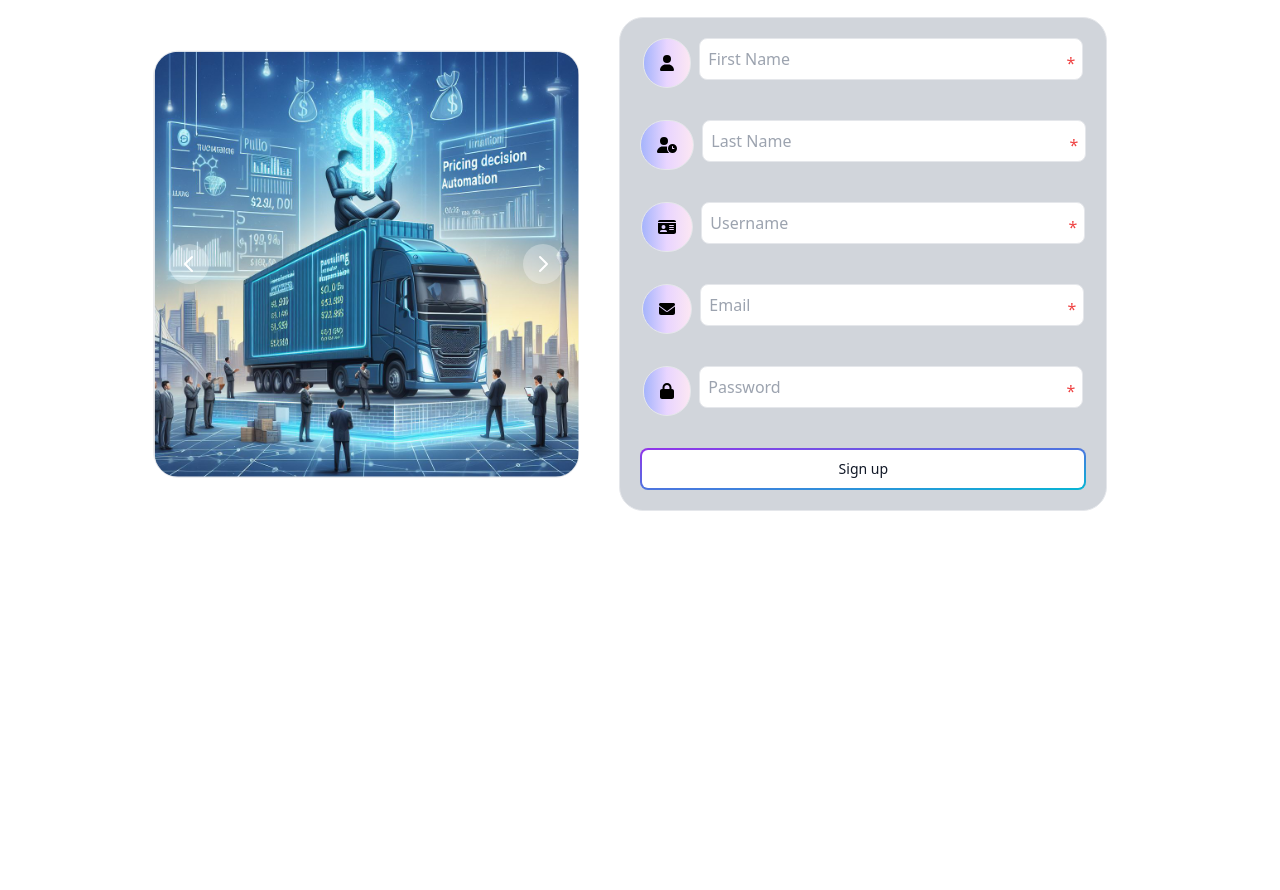
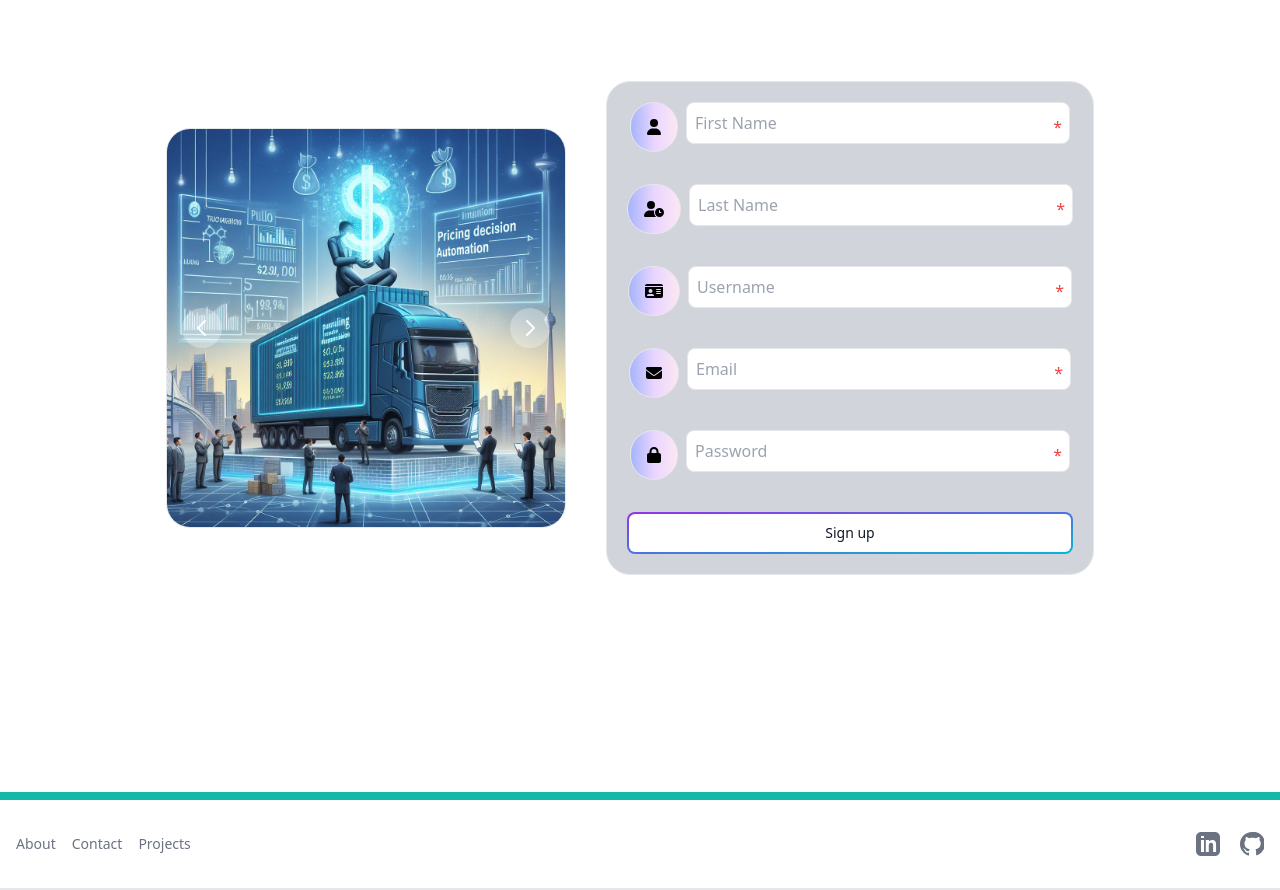
Before and after one commit to sumitsharnov/BlogBlog, a React (Vite) app in the folder client/: page /sign-up in a window 1280 px wide. Shown: the part 200-1090 px from the top of the page. Before the commit the page ends 848 px from the top, so only its background shows below. Built offline with nearby package versions, Linux system fonts and the light colour scheme.

Commit message:
Footer Done Sliding Effect using CSS

```diff
--- a/client/src/App.jsx
+++ b/client/src/App.jsx
@@ -1,27 +1,33 @@
 import { BrowserRouter, Routes, Route } from "react-router-dom";
 import Dashboard from "./pages/Dashboard";
 import Home from "./pages/Home";
+import FooterComponent from "./components/Footer";
 import SignIn from "./pages/SignIn";
 import SignUp from "./pages/SignUp";
 import Projects from "./pages/Projects";
 import About from "./pages/About";
 import Header from "./components/Header";
 import { Provider } from "react-redux";
-import store from "./redux/store"; // Import your Redux store
+import store from "./redux/store";
 
 export default function App() {
   return (
     <Provider store={store}>
       <BrowserRouter>
+        <div className="min-h-screen flex flex-col">
           <Header />
+          <div className="flex-grow">
             <Routes>
               <Route path="/" element={<Home />} />
               <Route path="/about" element={<About />} />
               <Route path="/sign-in" element={<SignIn />} />
-          <Route path="sign-up" element={<SignUp />} />
-          <Route path="dashboard" element={<Dashboard />} />
-          <Route path="projects" element={<Projects />} />
+              <Route path="/sign-up" element={<SignUp />} />
+              <Route path="/dashboard" element={<Dashboard />} />
+              <Route path="/projects" element={<Projects />} />
             </Routes>
+          </div>
+          <FooterComponent />
+        </div>
       </BrowserRouter>
     </Provider>
   );
--- /dev/null
+++ b/client/src/components/Footer.jsx
@@ -0,0 +1,69 @@
+const FooterComponent = () => {
+  return (
+    <footer className="w-full bg-white dark:bg-gray-900 border-b-2 mt-10 border-t-8 border-t-teal-500">
+      <div className="mx-auto max-w-screen-xl p-4 py-6 lg:py-8">
+        <div className="sm:flex sm:items-center sm:justify-between">
+          <div className="flex justify-center items-center space-x-4 mb-4 sm:mb-0">
+            <a
+              href="#"
+              className="flex items-center text-sm text-gray-500 hover:text-gray-900 dark:hover:text-white hover:underline"
+            >
+              <span className="sr-only">About</span>
+              About
+            </a>
+            <a
+              href="#"
+              className="flex items-center text-sm text-gray-500 hover:text-gray-900 dark:hover:text-white hover:underline"
+            >
+              <span className="sr-only">Contact</span>
+              Contact
+            </a>
+            <a
+              href="#"
+              className="flex items-center text-sm text-gray-500 hover:text-gray-900 dark:hover:text-white hover:underline"
+            >
+              <span className="sr-only">Projects</span>
+              Projects
+            </a>
+          </div>
+          <div className="flex justify-center">
+            <a
+              href="https://www.linkedin.com/in/sumit-kumar-57890a7b/"
+              target="_blank"
+              rel="noopener noreferrer"
+              className="text-gray-500 hover:text-gray-900 dark:hover:text-blue-400 mr-5"
+            >
+              <svg
+                className="w-6 h-6"
+                fill="currentColor"
+                viewBox="0 0 24 24"
+                xmlns="http://www.w3.org/2000/svg"
+              >
+                <path d="M19 0h-14c-2.8 0-5 2.2-5 5v14c0 2.8 2.2 5 5 5h14c2.8 0 5-2.2 5-5v-14c0-2.8-2.2-5-5-5zm-14 4h3v2h-3v-2zm0 4h3v12h-3v-12zm5 0h3v1.6h.1c.4-.8 1.5-1.6 3.1-1.6 3.3 0 3.9 2.2 3.9 5v7h-3v-6c0-1.4 0-3.2-2-3.2s-2.3 1.5-2.3 3.1v6.1h-3v-12z" />
+              </svg>
+              <span className="sr-only">LinkedIn</span>
+            </a>
+            <a
+              href="https://github.com/sumitsharnov"
+              target="_blank"
+              rel="noopener noreferrer"
+              className="text-gray-500 hover:text-gray-900 dark:hover:text-white"
+            >
+              <svg
+                className="w-6 h-6"
+                fill="currentColor"
+                viewBox="0 0 24 24"
+                xmlns="http://www.w3.org/2000/svg"
+              >
+                <path d="M12 0c-6.6 0-12 5.4-12 12 0 5.3 3.4 9.8 8.2 11.5.6.1.8-.3.8-.6v-2.3c-3.3.7-4-1.6-4-1.6-.5-1.3-1.3-1.7-1.3-1.7-1.1-.7.1-.7.1-.7 1.2.1 1.8 1.2 1.8 1.2 1.1 1.8 2.8 1.3 3.5 1 .1-.8.4-1.3.8-1.6-2.6-.3-5.4-1.3-5.4-5.9 0-1.3.5-2.4 1.3-3.2-.1-.3-.6-1.5.1-3.2 0 0 1.1-.3 3.5 1.3 1-.3 2.1-.4 3.2-.4s2.2.1 3.2.4c2.4-1.6 3.5-1.3 3.5-1.3.7 1.7.2 2.9.1 3.2.8.8 1.3 1.9 1.3 3.2 0 4.6-2.8 5.6-5.4 5.9.4.4.8 1.1.8 2.2v3.3c0 .3.2.7.8.6 4.8-1.7 8.2-6.2 8.2-11.5 0-6.6-5.4-12-12-12z" />
+              </svg>
+              <span className="sr-only">GitHub</span>
+            </a>
+          </div>
+        </div>
+      </div>
+    </footer>
+  );
+};
+
+export default FooterComponent;
--- a/client/src/components/Header.jsx
+++ b/client/src/components/Header.jsx
@@ -7,13 +7,13 @@ export default function Header() {
   const location = useLocation();
 
   return (
-    <Navbar className="fixed top-0 left-0 w-full border-b-2 z-50">
+    <Navbar className="top-0 left-0 w-full border-b-2 z-50 mb-10 ">
       <NavLink
         to="/"
         className="self-center whitespace-nowrap text-sm sm:text-xl font-semibold dark:text-white"
       >
         <span className="px-2 py-1 bg-gradient-to-r from-indigo-500 via-purple-500 to-pink-500 text-white rounded-xl">
-         {`Sumit's`}
+          {`Sumit's`}
         </span>
         <span className="p-1">Portfolio</span>
       </NavLink>
--- a/client/src/pages/Home.jsx
+++ b/client/src/pages/Home.jsx
@@ -1,7 +1,3 @@
-import React from 'react'
-
 export default function Home() {
-  return (
-    <div>Home</div>
-  )
+  return <div>Home</div>;
 }
--- a/client/src/pages/Projects.jsx
+++ b/client/src/pages/Projects.jsx
@@ -1,4 +1,3 @@
-import React from 'react'
 
 export default function Projects() {
   return (
--- a/client/src/pages/SignIn.jsx
+++ b/client/src/pages/SignIn.jsx
@@ -1,43 +1,41 @@
-import { useSelector, useDispatch } from 'react-redux';
-import { useState, useEffect, useRef } from 'react';
-import { clearSignUpSuccess } from './../redux/store';
-import MessagesCentre from '../components/MessagesCentre';
-import { useLocation } from 'react-router-dom';
+import { useSelector, useDispatch } from "react-redux";
+import { useState, useEffect, useRef } from "react";
+import { clearSignUpSuccess } from "./../redux/store";
+import MessagesCentre from "../components/MessagesCentre";
+import { useLocation } from "react-router-dom";
 
 const SignIn = () => {
   const dispatch = useDispatch();
   const [name, setName] = useState("Sumit");
-  const signUpSuccess = useSelector(state => state.signUpSuccess);
+  const signUpSuccess = useSelector((state) => state.signUpSuccess);
   const location = useLocation();
   const queryParams = new URLSearchParams(location.search);
-  const source = queryParams.get('source');
+  const source = queryParams.get("source");
 
   // Use a ref to track if the component is mounted
   const isMountedRef = useRef(false);
 
   // Run only once after the initial render to dispatch clearSignUpSuccess
   useEffect(() => {
-    if (!isMountedRef.current && source !== 'signup') {
+    if (!isMountedRef.current && source !== "signup") {
       dispatch(clearSignUpSuccess());
     }
     // Set the isMountedRef to true after the first render
     isMountedRef.current = true;
   }, []); // Empty dependency array to run the effect only once after the initial render
 
-  console.log(signUpSuccess, "Sumit");
   const handleChange = () => {
-    console.log('handleChange');
-    setName("Amit")
+    console.log("handleChange");
+    setName("Amit");
     console.log(signUpSuccess);
-  }
+  };
 
   return (
     <div>
-       {signUpSuccess && (
-        <MessagesCentre messageText={"Sign-up successful!"} type="success"/>
+      {signUpSuccess && (
+        <MessagesCentre messageText={"Sign-up successful!"} type="success" />
       )}
-       <button className="mt-16" onClick={handleChange}>{name}</button>
-
+      <button onClick={handleChange}>{name}</button>
       Sumit
     </div>
     // Sign-in form and logic...
--- a/client/src/pages/SignUp.jsx
+++ b/client/src/pages/SignUp.jsx
@@ -1,5 +1,5 @@
 import { useState, useCallback, useMemo } from "react";
-import {useNavigate} from "react-router-dom"
+import { useNavigate } from "react-router-dom";
 import { useDispatch } from "react-redux";
 import Input from "../components/Input";
 import { FontAwesomeIcon } from "@fortawesome/react-fontawesome";
@@ -62,7 +62,7 @@ const SignUp = () => {
       }
       if (res.ok && resMessage !== "") {
         dispatch(signUpSuccess());
-        navigate('/sign-in?source=signup');
+        navigate("/sign-in?source=signup");
         setFormData({
           firstName: "",
           lastName: "",
@@ -111,10 +111,10 @@ const SignUp = () => {
   );
 
   return (
-    <div className=" mt-20 bg-cover flex flex-row items-center justify-center w-full h-full">
+    <div className="bg-cover flex flex-row justify-center items-center w-full p-10">
       <div className="lg:inline hidden w-1/3 mr-10 relative">
         <div className=" p-96  rounded-3xl">
-          <Carousel className="absolute top-0 left-0 ">
+          <Carousel className="absolute top-0 left-0 " indicators={false}>
             <img className="border rounded-3xl" src={img1} alt="..." />
             <img className="border rounded-3xl" src={img2} alt="..." />
             <img className="border rounded-3xl" src={img3} alt="..." />
```
Also changed, not shown: client/src/components/MessagesCentre.jsx (+63 -8 lines). Lines whose indentation alone changed are shown as unchanged.
